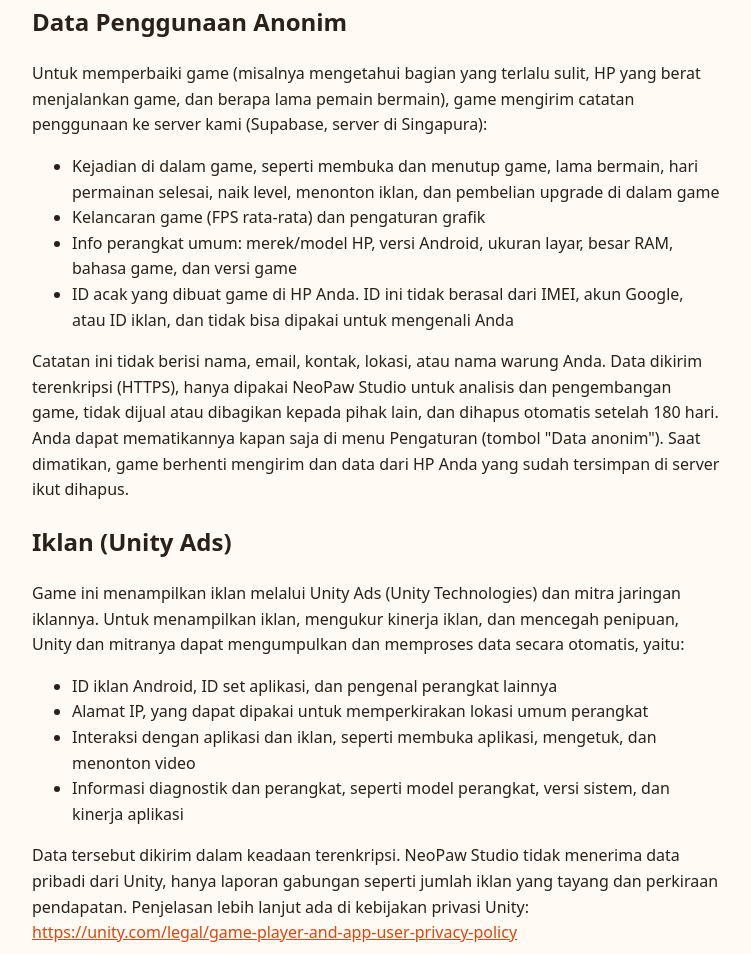
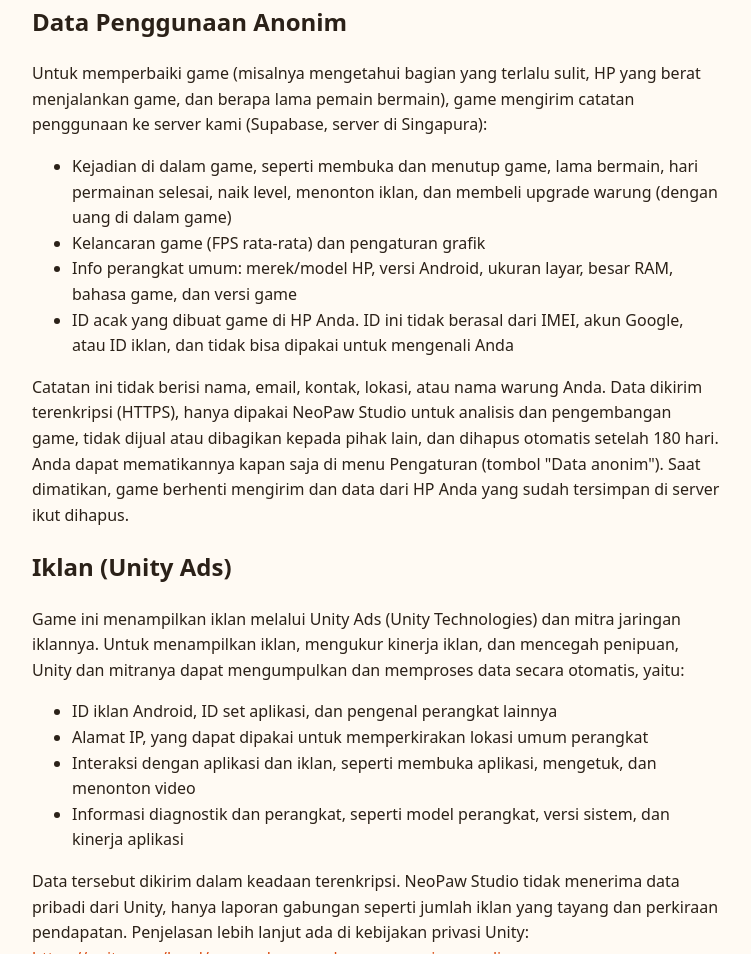
Before and after one commit to neopawstudio/neopawstudio.github.io, a plain HTML site: page privasi.html in a window 1280 px wide. Shown: the part 922-1876 px from the top of the page, without its empty margins (264-1015 px from the left). Drawn offline with Linux system fonts and the light colour scheme.

Commit message:
Kebijakan privasi: perjelas upgrade dibeli dengan uang di dalam game

```diff
--- a/privasi.html
+++ b/privasi.html
@@ -42,7 +42,7 @@
 <h2>Data Penggunaan Anonim</h2>
 <p>Untuk memperbaiki game (misalnya mengetahui bagian yang terlalu sulit, HP yang berat menjalankan game, dan berapa lama pemain bermain), game mengirim catatan penggunaan ke server kami (Supabase, server di Singapura):</p>
 <ul>
-<li>Kejadian di dalam game, seperti membuka dan menutup game, lama bermain, hari permainan selesai, naik level, menonton iklan, dan pembelian upgrade di dalam game</li>
+<li>Kejadian di dalam game, seperti membuka dan menutup game, lama bermain, hari permainan selesai, naik level, menonton iklan, dan membeli upgrade warung (dengan uang di dalam game)</li>
 <li>Kelancaran game (FPS rata-rata) dan pengaturan grafik</li>
 <li>Info perangkat umum: merek/model HP, versi Android, ukuran layar, besar RAM, bahasa game, dan versi game</li>
 <li>ID acak yang dibuat game di HP Anda. ID ini tidak berasal dari IMEI, akun Google, atau ID iklan, dan tidak bisa dipakai untuk mengenali Anda</li>
```
